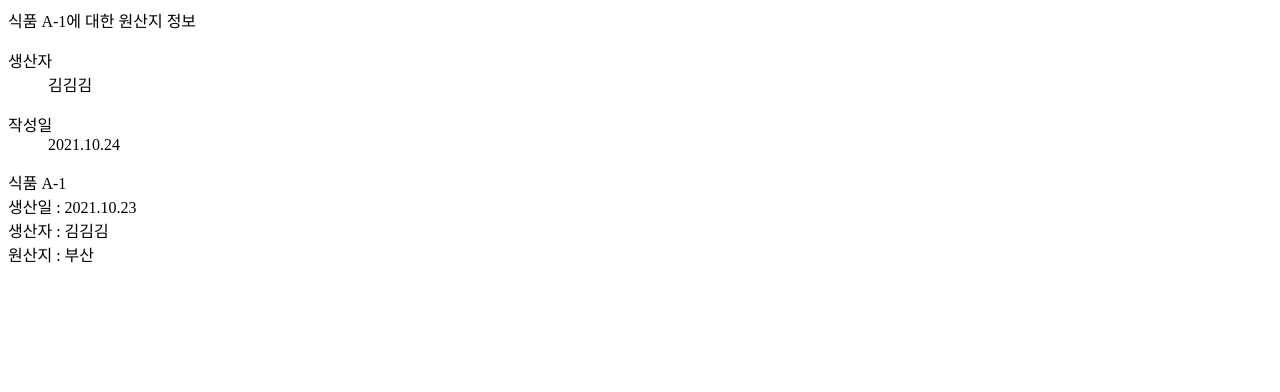
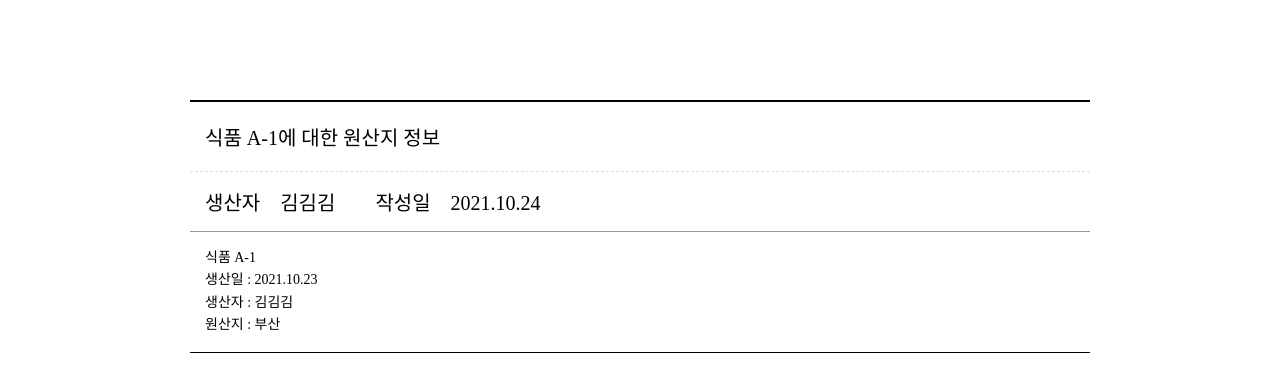
Before and after one commit to kikkkikkiwi00/foodtrace, a plain HTML site: page view1.html in a window 1280 px wide. Drawn offline with Linux system fonts and the light colour scheme.

Commit message:
Update view1.html

```diff
--- a/view1.html
+++ b/view1.html
@@ -4,7 +4,7 @@
     <meta charset="UTF-8">
     <meta name="viewport" content="width=device-width, initial-scale=1.0">
     <title>원산지 증명</title>
-    <link rel="stylesheet" href="<%=BASE_URL %>style.css">
+    <link rel="stylesheet" href="./style.css">
 </head>
 <body>
     <div class="board_wrap">
```
